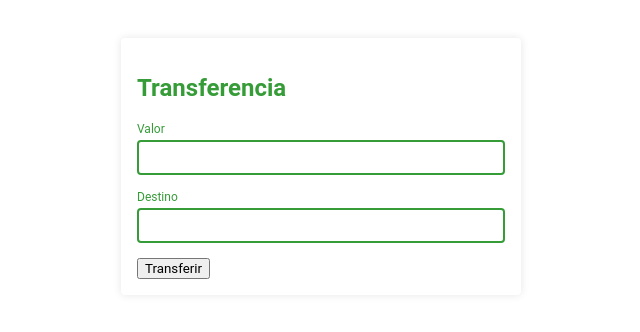
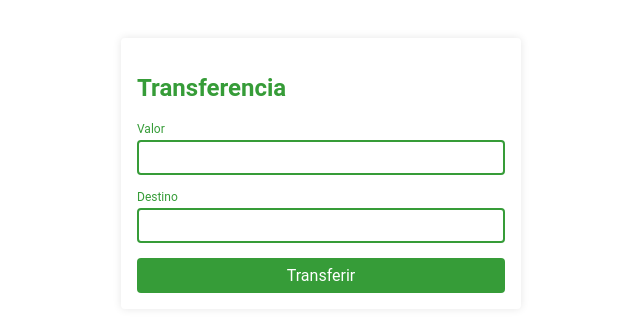
Before and after one commit to ThiSBernardo/ByteBank, an Angular app: page / in a window 1280 px wide. Shown: the top 332 px of the page, without its empty margins (319-959 px from the left). Built offline with nearby package versions, Linux system fonts and the light colour scheme.

Commit message:
Log e botão cadastrados
funcionando

```diff
--- a/src/app/nova-transferencia/nova-transferencia.component.html
+++ b/src/app/nova-transferencia/nova-transferencia.component.html
@@ -1,17 +1,19 @@
 <section class="container">
-<form class="formulario">
+  <form class="formulario" (ngSubmit)="transferir()">
     <h2 class="formulario__titulo">Transferencia</h2>
 
     <div class="form-field">
-    <label class="form-field__label" for="valor" >Valor</label>
-    <input class="form-field__input" id="valor" type="text">
+      <label class="form-field__label" for="valor">Valor</label>
+      <input class="form-field__input" id="valor" type="text" />
     </div>
 
     <div class="form-field">
       <label class="form-field__label" for="destino">Destino</label>
-    <input class="form-field__input" id="destino" type="text">
+      <input class="form-field__input" id="destino" type="text" />
     </div>
 
-  <button class="botao-wrappe">Transferir</button>
+    <div class="botao-wrapper">
+      <button class="botao" type="submit">Transferir</button>
+    </div>
   </form>
 </section>
--- a/src/app/nova-transferencia/nova-transferencia.component.ts
+++ b/src/app/nova-transferencia/nova-transferencia.component.ts
@@ -8,5 +8,7 @@ import { Component } from "@angular/core";
 
 export class NovaTransferenciaComponent {
 
-
+transferir(){
+  console.log('transferencia solicitada com sucesso');
 }
+}
```
Also changed, not shown: src/app/app.module.ts (+6 -4 lines). Lines whose indentation alone changed are shown as unchanged.
